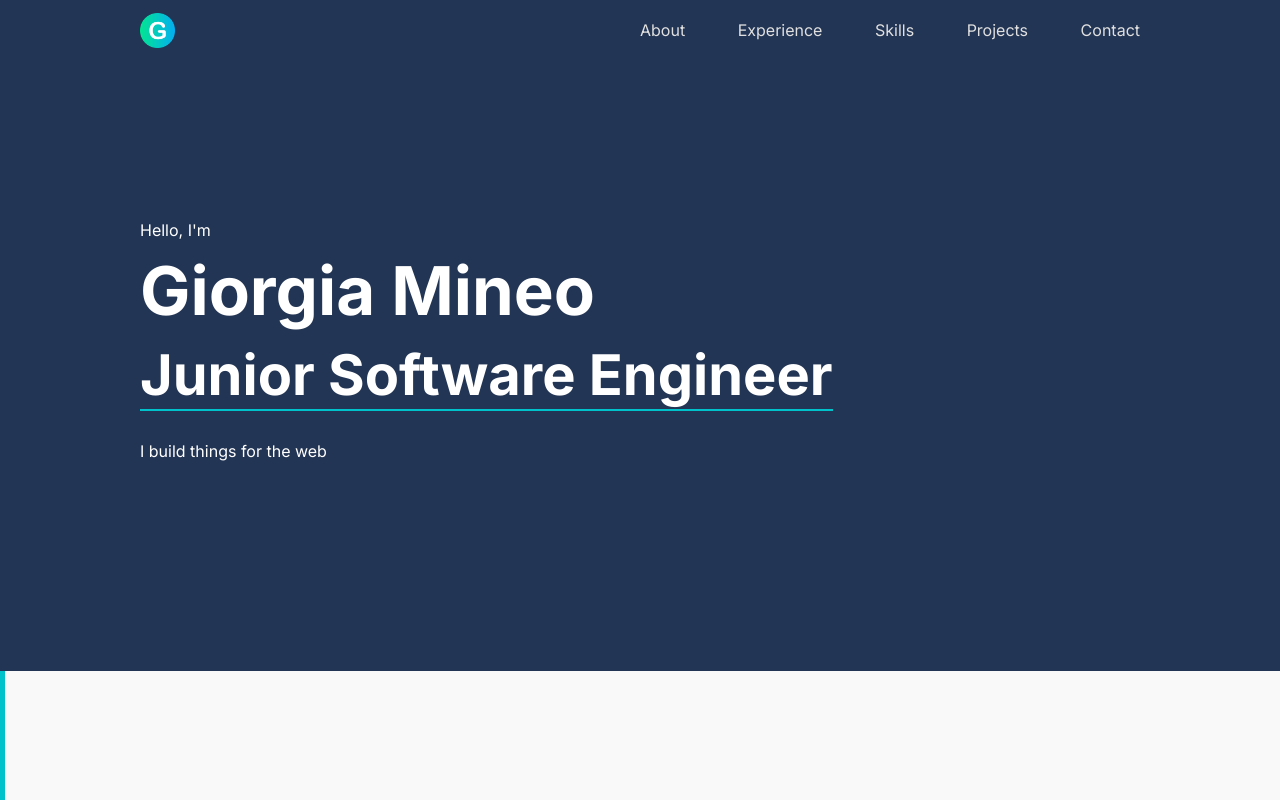
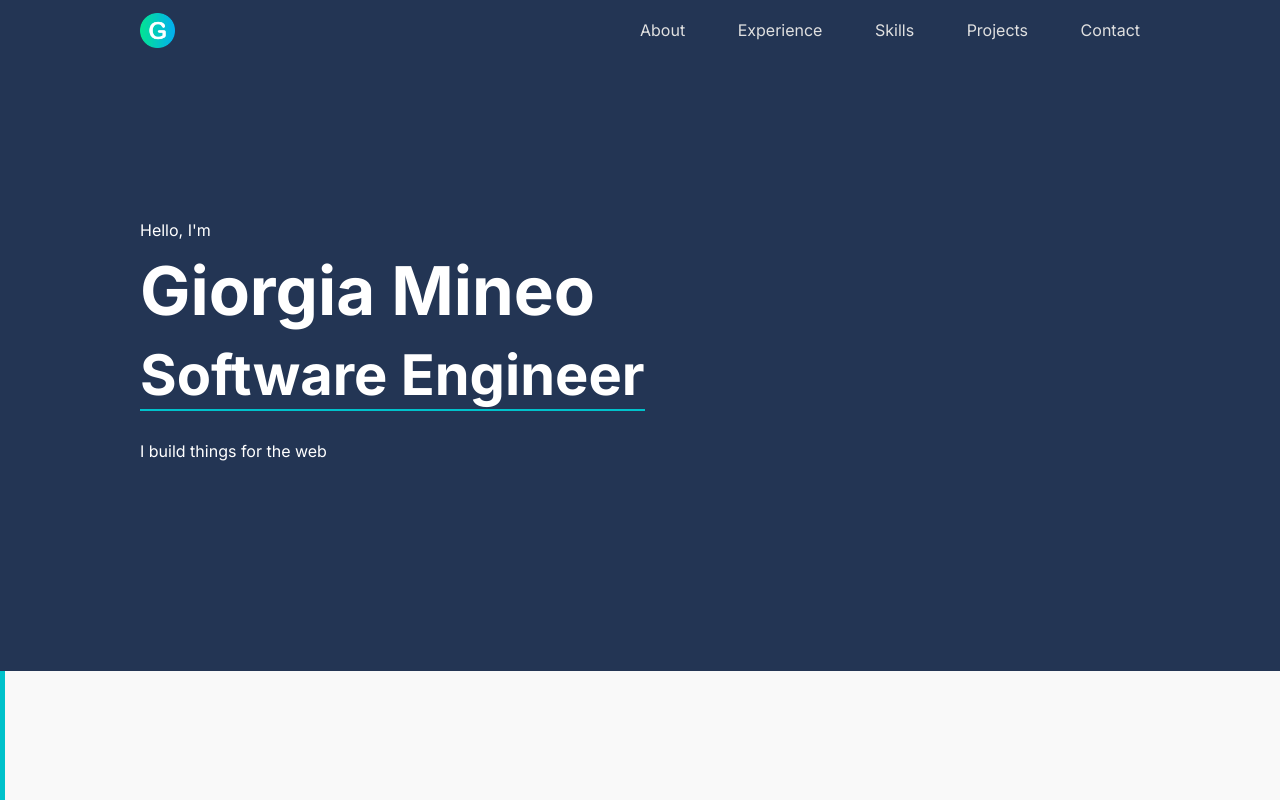
Before and after one commit to giomine/portfolio-v2, a Next.js app: page / in a window 1280 px wide. Shown: the top 800 px of the page. Built offline with nearby package versions, Linux system fonts and the light colour scheme.

Commit message:
update title

```diff
--- a/src/components/Hero.tsx
+++ b/src/components/Hero.tsx
@@ -8,7 +8,7 @@ const Hero = () => {
         <div className='hello'>
           <p className='animate__animated animate__fadeInDown'>Hello, I&apos;m</p>
           <h1 className='animate__animated animate__fadeIn'>Giorgia Mineo</h1>
-          <h2 className='animate__animated animate__fadeIn'>Junior Software Engineer</h2>
+          <h2 className='animate__animated animate__fadeIn'>Software Engineer</h2>
           <p className='animate__animated animate__fadeInUp'>I build things for the web</p>
         </div>
 
```
